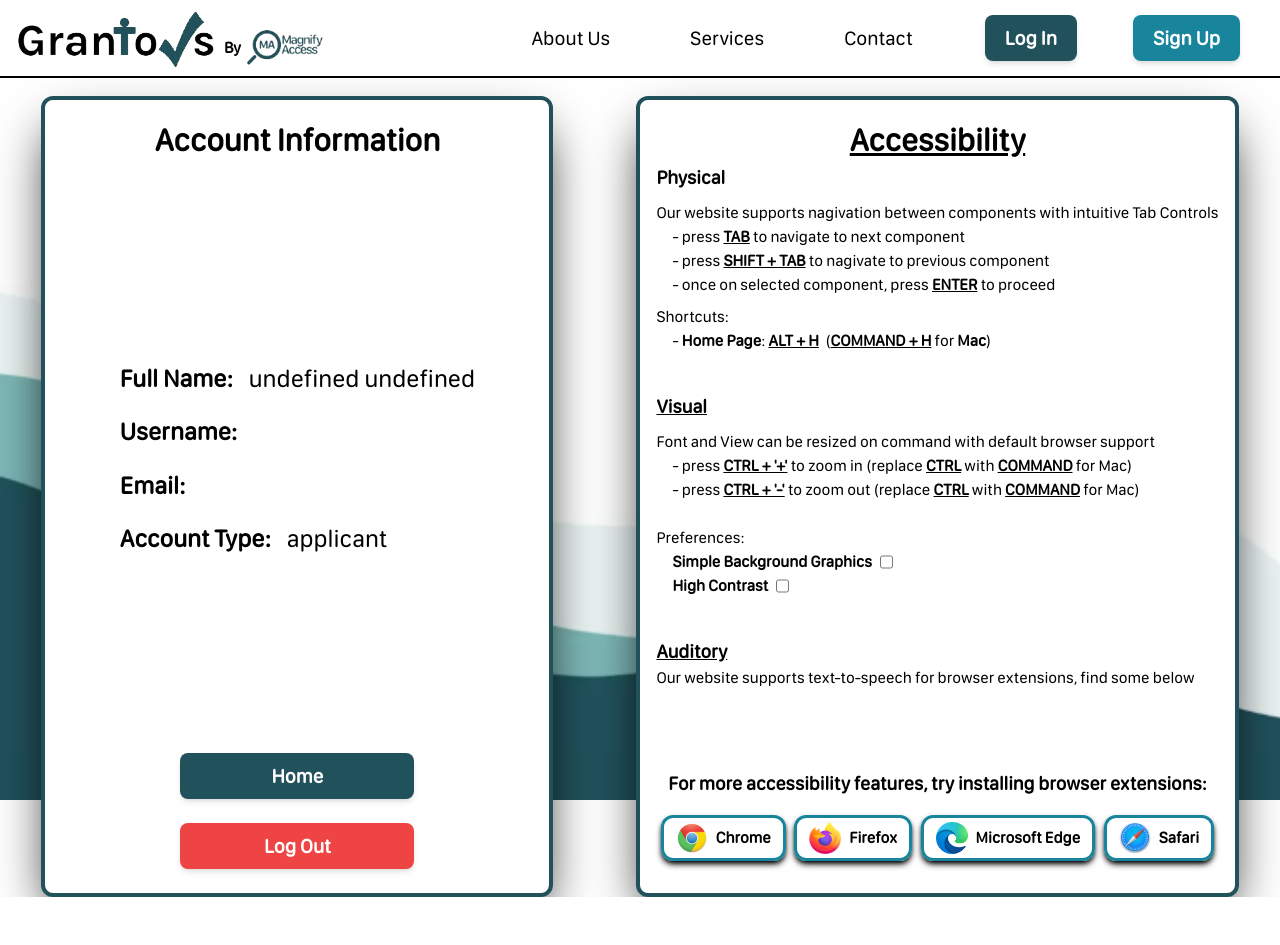
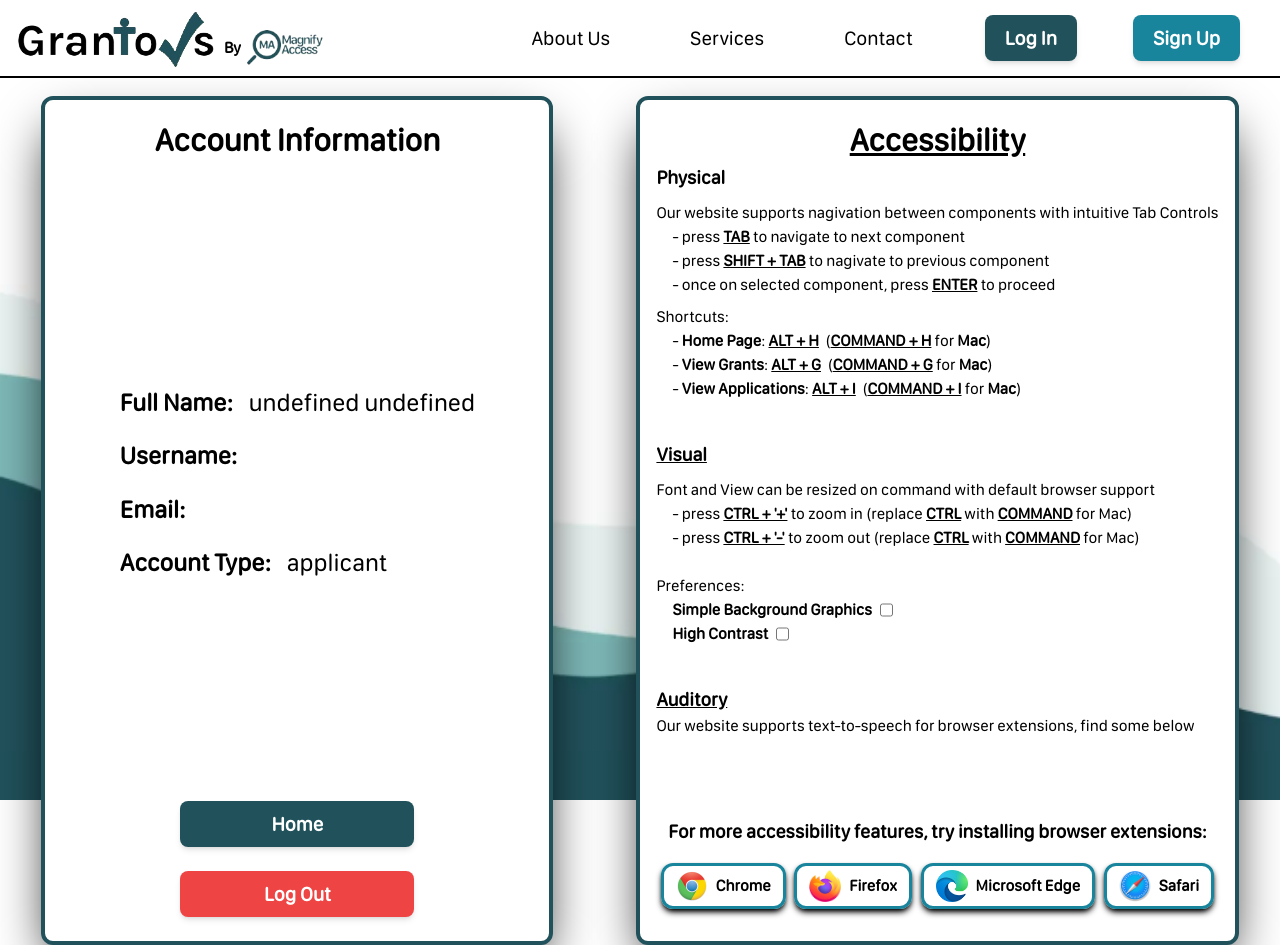
Before and after one commit to GlassesNoGlasses/c01w24-project-grantors, a React (Create React App) app in the folder frontend/: page /settings in a window 1280 px wide. Before the commit the page ends 897 px from the top, so only its background shows below. Built offline with nearby package versions, Linux system fonts and the light colour scheme.

Commit message:
added grant and application shortcuts for clients

```diff
--- a/frontend/src/App.tsx
+++ b/frontend/src/App.tsx
@@ -28,6 +28,12 @@ function App() {
         const handleKeyDown = (event: KeyboardEvent) => {
             if ((event.altKey || event.metaKey) && event.key === 'h' || event.key === 'H') {
                 window.location.href = '/';
+            }
+			if ((event.altKey || event.metaKey) && event.key === 'g' || event.key === 'G') {
+                window.location.href = '/grants';
+            }
+			if ((event.altKey || event.metaKey) && event.key === 'i' || event.key === 'I') {
+                window.location.href = '/applications';
             }
         };
 
--- a/frontend/src/components/settings-page/Settings.tsx
+++ b/frontend/src/components/settings-page/Settings.tsx
@@ -176,7 +176,17 @@ const Settings = () => {
                                     <li>
                                         - <b>Home Page</b>: <b className='underline'>ALT + H</b> &nbsp;(<b className='underline'>COMMAND + H</b> for <b>Mac</b>)
                                     </li>
-
+                                    {
+                                        user?.isAdmin ? <></> :
+                                        <div>
+                                            <li>
+                                                - <b>View Grants</b>: <b className='underline'>ALT + G</b> &nbsp;(<b className='underline'>COMMAND + G</b> for <b>Mac</b>)
+                                            </li>
+                                            <li>
+                                                - <b>View Applications</b>: <b className='underline'>ALT + I</b> &nbsp;(<b className='underline'>COMMAND + I</b> for <b>Mac</b>)
+                                            </li>
+                                        </div>
+                                    }
                                 </ul>
                             </div>
                         </div>
```
